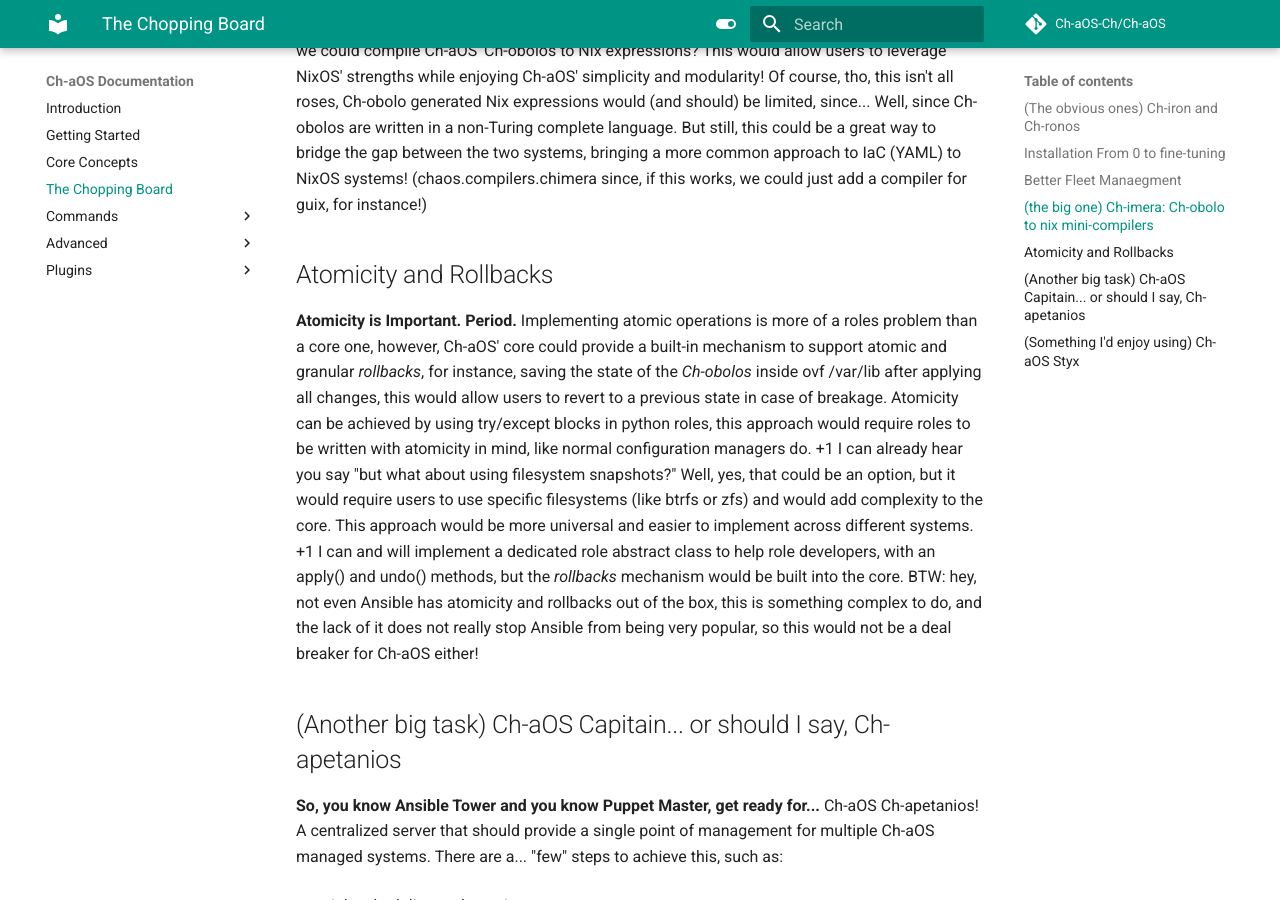
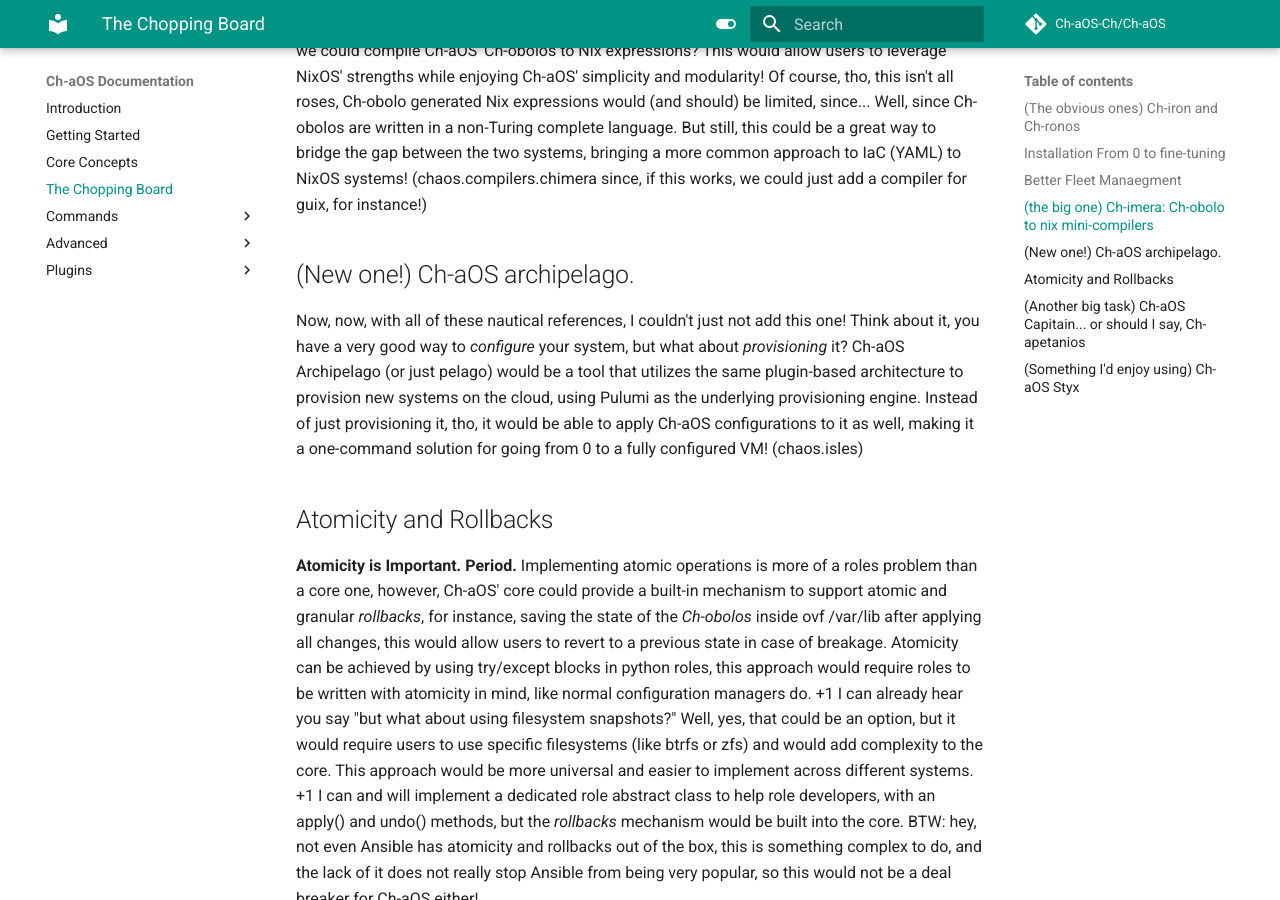
Before and after one commit to Ch-aOS-Ch/Ch-aOS, an MkDocs documentation site: the page built from docs/chopping-board.md, in a window 1280 px wide and 900 px high, scrolled down 992 px. Built offline with MkDocs 1.6.1 and Material for MkDocs 9.7.7, drawn with Linux system fonts in a browser that asks for light colours; comment, search, counter and statistics services are not loaded.

Commit message:
fix docs

```diff
--- a/docs/chopping-board.md
+++ b/docs/chopping-board.md
@@ -13,7 +13,7 @@
 ## Better Fleet Manaegment
 
 !!! success "this has been implemented!"
-    Check out the [docs](./advanced/boats.md) for more information.
+    Check out the [docs](./Advanced/boats.md) for more information.
     Can be improved through an `--limit` flag on the CLI, for better targeting, but the main idea (expandable inventories) is already here.
 
 **You know Ansible's dinamic inventories?** Something similar, but following Ch-aOS' design principles. A way to manage multiple systems declaratively through an plugin-based declarative inventory system, think "chaos-ec2-boat" that dinamically fetches instances from AWS EC2 and applies Ch-aOS configurations to them. (chaos.boats)
@@ -21,6 +21,10 @@
 ## (the big one) Ch-imera: Ch-obolo to nix mini-compilers
 
 **NixOS is, obviously, the best declarative OS out there.** Its got atomicity, rollbacks, a MASSIVE repo, and a great community. But its language is complex, and its learning curve steep. What if we could compile Ch-aOS' Ch-obolos to Nix expressions? This would allow users to leverage NixOS' strengths while enjoying Ch-aOS' simplicity and modularity! Of course, tho, this isn't all roses, Ch-obolo generated Nix expressions would (and should) be limited, since... Well, since Ch-obolos are written in a non-Turing complete language. But still, this could be a great way to bridge the gap between the two systems, bringing a more common approach to IaC (YAML) to NixOS systems! (chaos.compilers.chimera since, if this works, we could just add a compiler for guix, for instance!)
+
+## (New one!) Ch-aOS archipelago.
+
+Now, now, with all of these nautical references, I couldn't just not add this one! Think about it, you have a very good way to _configure_ your system, but what about _provisioning_ it? Ch-aOS Archipelago (or just pelago) would be a tool that utilizes the same plugin-based architecture to provision new systems on the cloud, using Pulumi as the underlying provisioning engine. Instead of just provisioning it, tho, it would be able to apply Ch-aOS configurations to it as well, making it a one-command solution for going from 0 to a fully configured VM! (chaos.isles)
 
 ## Atomicity and Rollbacks
 
@@ -53,11 +57,11 @@
 Also, yeah, its going to be written in Go, since... well, its a server, and Go is great for that, plus, I want to learn Go, plus plus, its a TUI, not a web app, so... yeah.
 
 !!! experiment "Metrics are on the table!"
-    I've implemented a complete metrics collection for Ch-aOS that can be seen [here](./advanced/logbook.md), this is a first step towards Ch-apetanios, since it provides a way to collect data from multiple systems. (Also, I had to create a pyinfra FACT for this to get system hardware info, kinda cooool huuuuh?)
+    I've implemented a complete metrics collection for Ch-aOS that can be seen [here](./Advanced/logbook.md), this is a first step towards Ch-apetanios, since it provides a way to collect data from multiple systems. (Also, I had to create a pyinfra FACT for this to get system hardware info, kinda cooool huuuuh?)
 
 ## (Something I'd enjoy using) Ch-aOS Styx
 
 !!! success "this has been implemented!"
-    Check out the [docs](./commands/styx.md) for more information.
+    Check out the [docs](./Commands/styx.md) for more information.
 
 **Ansible has Galaxy, Puppet has Forge, Chef has Supermarket, SaltStack has the SaltStack Community Repository...** Ch-aOS Styx would be an git repo with a bunch of plugin metadata and pointers, this saves me from buying a server to keep all of this info since... well, I have no money... this could integrate with chaos and make installing plugins quick n easy, plus, since it's just a bunch of metadata, I can futurally create a fully operational website to discover new plugins
```
Also changed, not shown: docs/Advanced/connectors.md (+1 -1 lines), docs/Advanced/logbook.md (+1 -1 lines), docs/Commands/apply.md (+1 -1 lines), docs/Commands/secrets.md (+1 -1 lines), docs/Plugins/development.md (+1 -1 lines), docs/Plugins/roles.md (+1 -1 lines), docs/index.md (+3 -3 lines).
